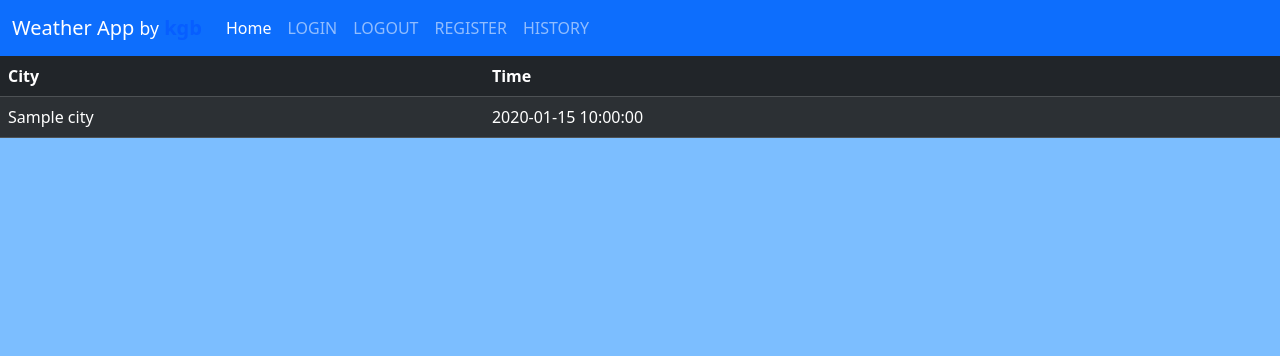
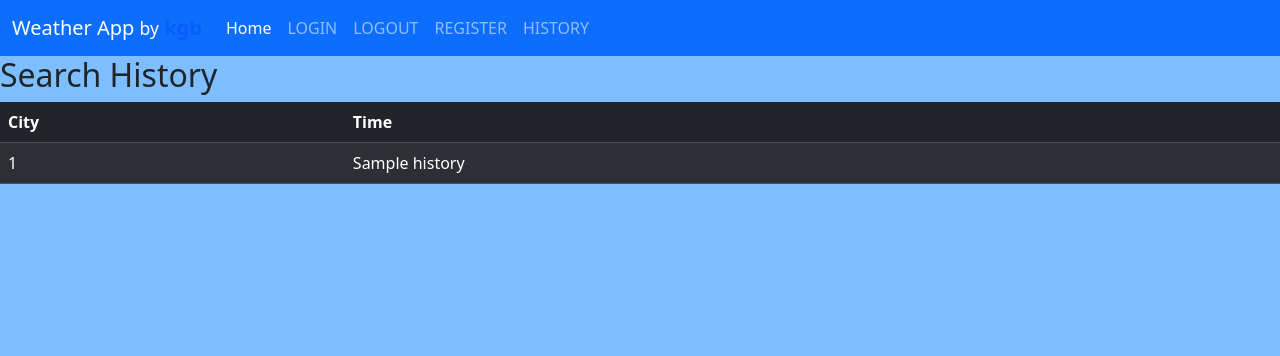
Before and after one commit to KaranGB83/weather, a Flask app: template templates/history.html in a window 1280 px wide. Shown: the top 356 px of the page. Run offline with Flask 3, Linux system fonts and the light colour scheme; the template is opened without the code that fills it: most values are stand-ins (such as "Sample title", 1, 10 or a date in 2020).

Commit message:
fixed errors in history.html and weather.py

```diff
--- a/templates/history.html
+++ b/templates/history.html
@@ -5,6 +5,8 @@
 {% endblock %}
 
 {% block body %}
+    <div class="container-mt4">
+        <h2>Search History</h2>
         <table class="table table-dark table-striped">
             <thead>
                 <tr>
@@ -15,11 +17,12 @@
             <tbody>
                 {% for h in history%}
                     <tr>
-                    <td>{{h["city"]}}</td>
-                    <td>{{h["time"]}}</td>
+                        <td>{{h[0]}}</td>
+                        <td>{{h[1]}}</td>
                     </tr>
                 {% endfor %}
             </tbody>
         </table>
+    </div>
 
 {% endblock %}
--- a/templates/weather.html
+++ b/templates/weather.html
@@ -10,8 +10,8 @@
             <li class="list-group-item"><i class="bi bi-cloud"></i> Description: {{ name.description }}</li>
             <li class="list-group-item"><i class="bi bi-thermometer-half"></i> Temperature: {{ name.tempr }}°C</li>
             <li class="list-group-item"><i class="bi bi-droplet"></i> Humidity: {{ name.humidity }}%</li>
-            <li class="list-group-item"><i class="bi bi-sunrise-fill"></i> Sunrise: {{ name.sunrise }}%</li>
-            <li class="list-group-item"><i class="bi bi-sunset"></i> Sunset: {{ name.sunset }}%</li>
+            <li class="list-group-item"><i class="bi bi-sunrise-fill"></i> Sunrise: {{ name.sunrise }}(UTC)</li>
+            <li class="list-group-item"><i class="bi bi-sunset"></i> Sunset: {{ name.sunset }}(UTC)</li>
         </ul>
         <div class="card-footer text-muted text-center">
             <i class="bi bi-globe"></i> Country Code: {{ name.country }}
--- a/weather.py
+++ b/weather.py
@@ -1,4 +1,5 @@
 import requests
+from datetime import datetime, timezone
 from sys import argv
 
 API_KEY = '8d23c782004b031820da6026ceeb130f'
@@ -13,8 +14,8 @@ def get_weather(city):
             humidity = info["main"]["humidity"]
             description = info["weather"][0]["description"]
             country = info["sys"]["country"]
-            sunrise = info["sys"]["sunrise"]
-            sunset  = info["sys"]["sunset"]
+            sunrise = datetime.fromtimestamp(info["sys"]["sunrise"],tz=timezone.utc).strftime("%Y-%m-%d %H:%M:%S")
+            sunset  = datetime.fromtimestamp(info["sys"]["sunset"],tz=timezone.utc).strftime("%Y-%m-%d %H:%M:%S")
 
             return {
                 "tempr": tempr,
```
Also changed, not shown: weather.db. Lines whose indentation alone changed are shown as unchanged.
